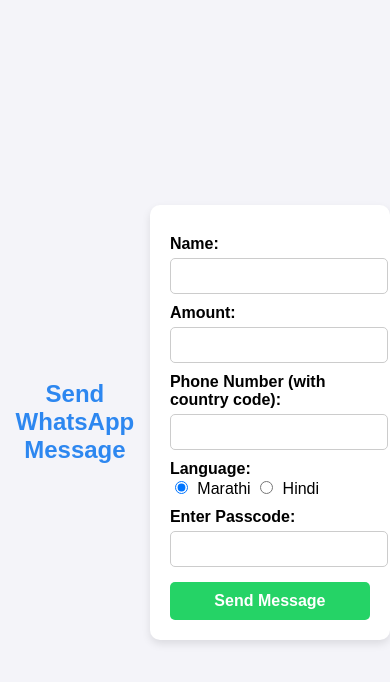
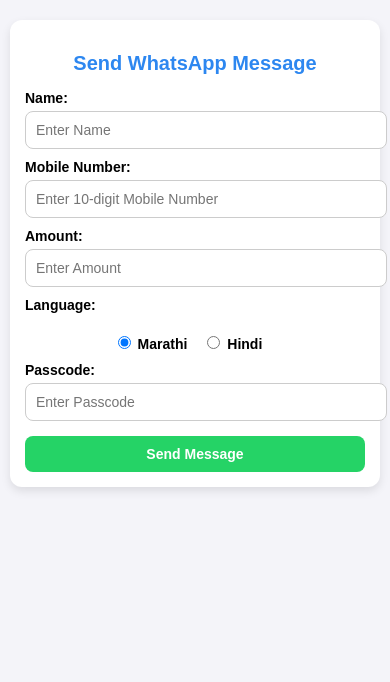
Before and after one commit to Gokuforever/whatsapp-message-sender, a plain HTML site: page index.html in a window 390 px wide. Drawn offline with Linux system fonts and the light colour scheme.

Commit message:
updated css and form

```diff
--- a/index.html
+++ b/index.html
@@ -1,40 +1,38 @@
 <!DOCTYPE html>
 <html lang="en">
 <head>
-    <meta charset="UTF-8" />
-    <meta name="viewport" content="width=device-width, initial-scale=1.0" />
+    <meta charset="UTF-8">
+    <meta name="viewport" content="width=device-width, initial-scale=1.0">
     <title>WhatsApp Message Sender</title>
-    <script defer src="script.js"></script>
-    <link rel="stylesheet" href="styles.css" />
+    <link rel="stylesheet" href="styles.css">
 </head>
 <body>
+
+    <div class="container">
         <h2>Send WhatsApp Message</h2>
 
-    <form>
         <label for="name">Name:</label>
-      <input type="text" id="name" required />
+        <input type="text" id="name" placeholder="Enter Name" required>
+
+        <label for="mobile">Mobile Number:</label>
+        <input type="tel" id="mobile" placeholder="Enter 10-digit Mobile Number" maxlength="10" pattern="[0-9]{10}" required>
 
         <label for="amount">Amount:</label>
-      <input type="number" id="amount" required />
-
-      <label for="phone">Phone Number (with country code):</label>
-      <input type="text" id="phone" required />
+        <input type="number" id="amount" placeholder="Enter Amount" required>
 
         <label>Language:</label>
-      <input
-        type="radio"
-        id="marathi"
-        name="language"
-        value="marathi"
-        checked
-      />
-      Marathi
-      <input type="radio" id="hindi" name="language" value="hindi" /> Hindi
+        <div class="radio-group">
+            <label><input type="radio" name="language" value="marathi" checked> Marathi</label>
+            <label><input type="radio" name="language" value="hindi"> Hindi</label>
+        </div>
 
-      <label for="passcode">Enter Passcode:</label>
-      <input type="password" id="passcode" required />
+        <label for="passcode">Passcode:</label>
+        <input type="password" id="passcode" placeholder="Enter Passcode" required>
 
-      <button type="button" onclick="sendMessage()">Send Message</button>
-    </form>
+        <button onclick="sendMessage()">Send Message</button>
+    </div>
+
+    <script src="script.js"></script>
+
 </body>
 </html>
--- a/script.js
+++ b/script.js
@@ -1,40 +1,37 @@
 function sendMessage() {
   const name = document.getElementById("name").value.trim();
+  const mobile = document.getElementById("mobile").value.trim();
   const amount = document.getElementById("amount").value.trim();
-  const phone = document.getElementById("phone").value.trim();
   const passcode = document.getElementById("passcode").value.trim();
-
-  // Your predefined passcode for verification
-  const correctPasscode = "1234"; // Change this as needed
-
-  if (passcode !== correctPasscode) {
-    alert("Incorrect Passcode! Please try again.");
-    return;
-  }
-
-  // Get selected language
   const language = document.querySelector(
     'input[name="language"]:checked'
   ).value;
 
-  // Check if inputs are valid
-  if (!name || !amount || !phone) {
-    alert("Please fill in all the details.");
+  // Validate inputs
+  if (!name || !mobile || !amount || !passcode) {
+    alert("Please fill all fields.");
     return;
   }
 
-  // Marathi and Hindi messages
+  if (!/^\d{10}$/.test(mobile)) {
+    alert("Please enter a valid 10-digit mobile number.");
+    return;
+  }
+
+  if (passcode !== "1234") {
+    // Example passcode, change as needed
+    alert("Incorrect passcode.");
+    return;
+  }
+
+  // Message templates
   const messages = {
-    marathi: `${name} जी, आपला पाणी बिल ${amount} /- बाकी आहे! कृपया दोन दिवसांत जमा करा, अन्यथा तुमचे कनेक्शन कट होईल. संपूर्ण बिल भरल्यास १००% सूट मिळेल! BY TMC`,
-    hindi: `${name} जी, आपका पानी बिल ${amount} /- बकाया है! कृपया 2 दिनों के अंदर जमा करें, अन्यथा आपका कनेक्शन कट जाएगा। पूरा बिल भरने पर 100% छूट मिलेगी! BY TMC`,
+    marathi: `${name} जी, तुमचे पाणी बिल ${amount} /- बाकी आहे! कृपया दोन दिवसांत बिल भरा. अन्यथा कनेक्शन कापले जाईल.`,
+    hindi: `${name} जी, आपका पानी बिल ${amount} /- बकाया है! कृपया दो दिनों के भीतर जमा करें, अन्यथा कनेक्शन काट दिया जाएगा।`,
   };
 
-  // Encode message for WhatsApp
   const message = encodeURIComponent(messages[language]);
+  const whatsappURL = `https://wa.me/91${mobile}?text=${message}`;
 
-  // Create WhatsApp URL
-  const whatsappURL = `https://wa.me/${phone}?text=${message}`;
-
-  // Open WhatsApp
   window.open(whatsappURL, "_blank");
 }
--- a/styles.css
+++ b/styles.css
@@ -3,7 +3,7 @@ body {
     font-family: Arial, sans-serif;
     background-color: #f4f4f9;
     margin: 0;
-    padding: 0;
+    padding: 10px;
     display: flex;
     justify-content: center;
     align-items: center;
@@ -11,57 +11,67 @@ body {
 }
 
 /* Form Container */
-form {
+.container {
     background: white;
     padding: 20px;
-    border-radius: 10px;
-    box-shadow: 0px 4px 8px rgba(0, 0, 0, 0.1);
-    max-width: 350px;
+    border-radius: 12px;
+    box-shadow: 0px 4px 10px rgba(0, 0, 0, 0.1);
+    max-width: 400px;
     width: 100%;
+    text-align: center;
 }
 
 /* Form Title */
 h2 {
-    text-align: center;
     color: #2d87f0;
+    font-size: 20px;
+    margin-bottom: 15px;
 }
 
-/* Form Labels */
+/* Form Fields */
 label {
     font-weight: bold;
     display: block;
+    text-align: left;
+    margin-top: 10px;
+    font-size: 14px;
+}
+
+input[type="text"],
+input[type="tel"],
+input[type="number"],
+input[type="password"] {
+    width: 100%;
+    padding: 10px;
+    margin-top: 5px;
+    border: 1px solid #ccc;
+    border-radius: 8px;
+    font-size: 16px;
+}
+
+/* Language Selection */
+.radio-group {
+    display: flex;
+    justify-content: center;
     margin-top: 10px;
 }
 
-/* Input Fields */
-input[type="text"],
-input[type="number"],
-input[type="password"] {
-    width: 100%;
-    padding: 8px;
-    margin-top: 5px;
-    border: 1px solid #ccc;
-    border-radius: 5px;
-    font-size: 16px;
+.radio-group label {
+    margin-right: 15px;
 }
 
-/* Radio Buttons */
-input[type="radio"] {
-    margin-right: 5px;
-}
-
-/* Button */
+/* Submit Button */
 button {
     background: #25d366; /* WhatsApp green */
     color: white;
     font-size: 16px;
     font-weight: bold;
     border: none;
-    padding: 10px;
+    padding: 12px;
     margin-top: 15px;
     width: 100%;
     cursor: pointer;
-    border-radius: 5px;
+    border-radius: 8px;
     transition: background 0.3s ease;
 }
 
@@ -69,9 +79,27 @@ button:hover {
     background: #1eb94c;
 }
 
-/* Responsive for Small Screens */
-@media (max-width: 400px) {
-    form {
-        max-width: 90%;
+/* Mobile Responsive */
+@media (max-width: 480px) {
+    body {
+        height: auto;
+        padding-top: 20px;
+    }
+
+    .container {
+        width: 95%;
+        padding: 15px;
+    }
+
+    input[type="text"],
+    input[type="tel"],
+    input[type="number"],
+    input[type="password"] {
+        font-size: 14px;
+    }
+
+    button {
+        font-size: 14px;
+        padding: 10px;
     }
 }
```
Lines whose indentation alone changed are shown as unchanged.
